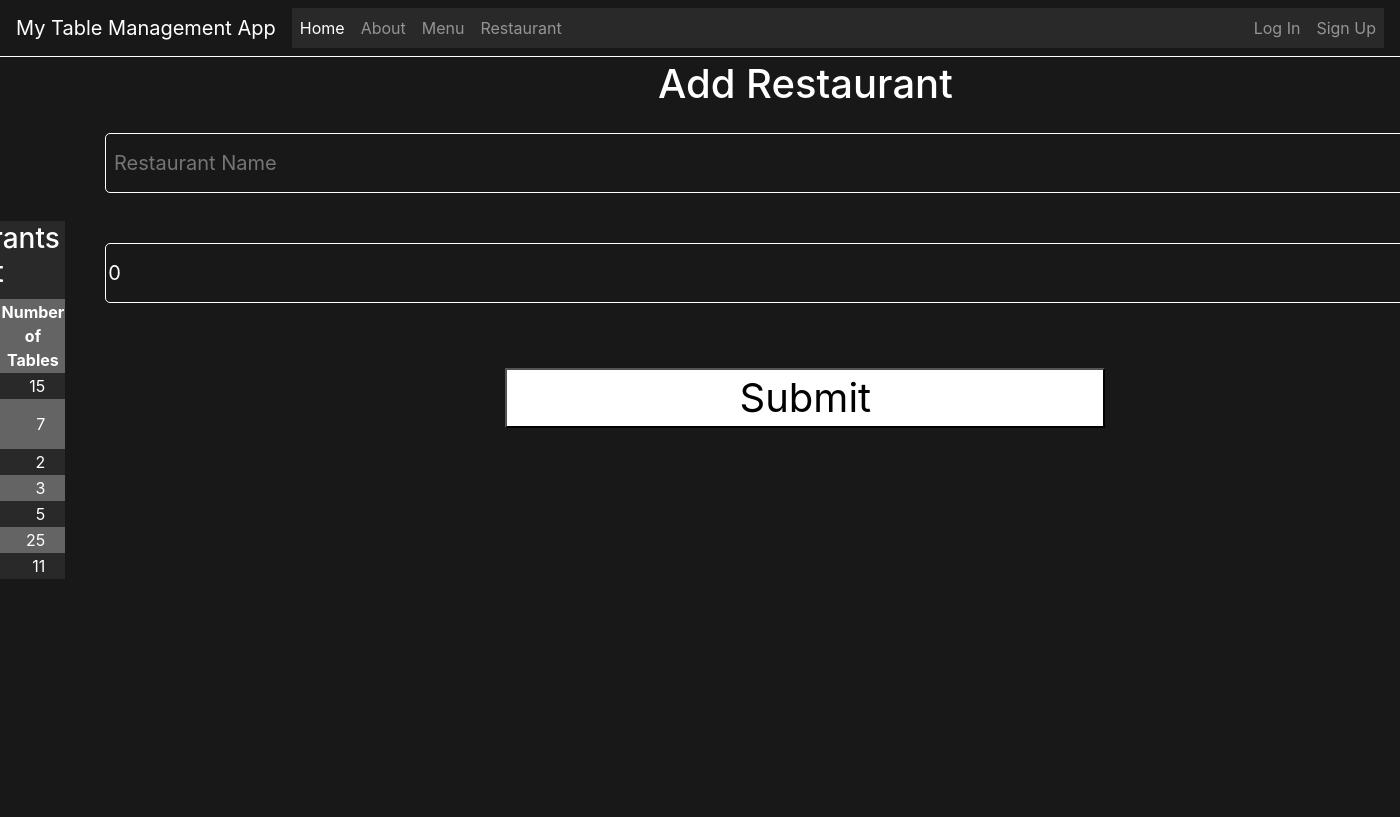
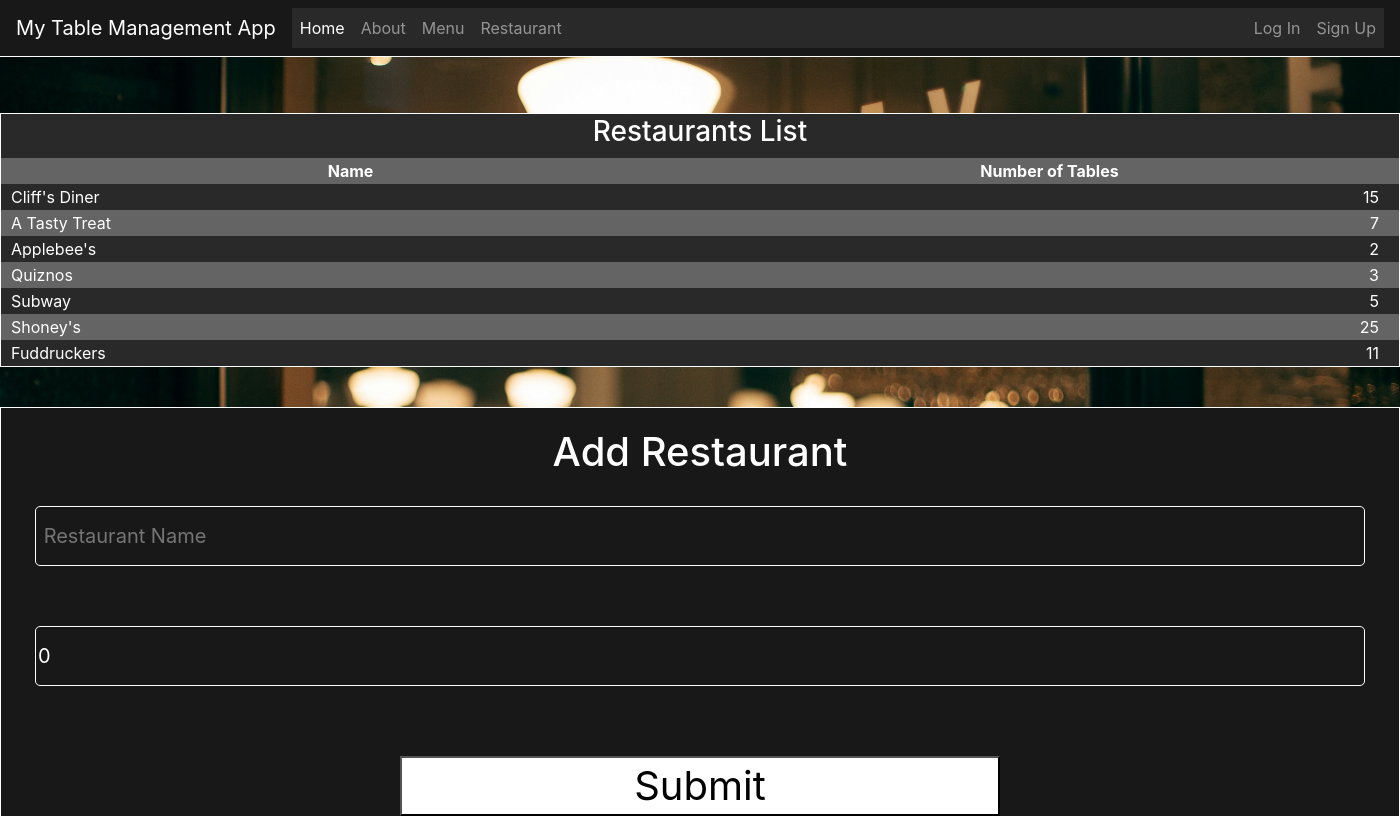
Before and after one commit to Zokibi/Group-6---Fall2024, a Django app: page /restaurant/ in a window 1400 px wide; the page is wider, and only the part inside the window is pictured. Before the commit the page ends 579 px from the top of that part, so only its background shows below. Run offline with Django 5.2, Linux system fonts and the light colour scheme; data comes from the database, SQL or seed files in the repository; both versions use the stored data as it was after the commit; some libraries are stand-ins or nearby versions.

Commit message:
Fixed scalability of menu and restaurant pages

```diff
--- a/Table Management Software/TableManagementSoftware/TMS/static/css/menu.css
+++ b/Table Management Software/TableManagementSoftware/TMS/static/css/menu.css
@@ -17,7 +17,54 @@
     border: solid white 1px;
 }
 
+.wrapper-alt{
+    background-color: rgb(24, 24, 24);
+    border: solid white 1px;
+    display: flex;
+    flex-direction: column;
+    align-items: center;
+  }
 
+  form {
+    height: 100%;
+    width: 100%;
+    display: flex;
+    flex-direction: column;
+    align-items: center;
+  }
+
+  h1 {
+    margin: 20px;
+    color: white;
+  }
+  .input-field {
+    margin: 10px;
+    height: 60px;
+    width: 600px;
+    display: inline-block;
+    margin-bottom: 50px;
+    color: white;
+    align-items: center;
+  }
+  .form-input {
+    height: 60px;
+    width: 600px;
+  }
+  button {
+    width: 600px;
+    height: 60px;
+    font-size: 40px;
+    background-color: white;
+    color: black;
+    margin-top: 20px;
+    display: flex;
+    justify-content: center;
+    align-items: center;
+  }
+  label {
+    font-size: 20px;
+    color: white;
+  }
 th{
     text-align: center;
 }
@@ -51,3 +98,26 @@
 table tr:nth-child(even){
     background-color: rgb(100, 100, 100);
 }
+
+@media (max-width: 1000px), (max-height: 1000px) {
+    body{
+        flex-direction: column;
+        justify-content: center;
+        align-items: center;
+    }
+    .wrapper-alt{
+        background-color: rgb(24, 24, 24);
+        border: solid white 1px;
+        display: flex;
+        flex-direction: column;
+        align-items: center;
+        width: 100vw;
+        height: 100%;
+      }
+      button, .form-input, .input-field {
+        width: 95vw;
+      }
+    .restaurant-display, .menu-display{
+        margin-top: 150px;
+    }
+}
--- a/Table Management Software/TableManagementSoftware/TMS/templates/base.html
+++ b/Table Management Software/TableManagementSoftware/TMS/templates/base.html
@@ -12,7 +12,6 @@
     {% block styles %}
     {% endblock styles %}
     <link rel="stylesheet" href="{% static 'css/navbar.css' %}">
-    <link rel="stylesheet" href="{% static 'css/sign_in.css' %}">
   </head>
   <body>
     <nav class="navbar navbar-expand-lg navbar-dark bg-dark">
--- a/Table Management Software/TableManagementSoftware/TMS/templates/menu.html
+++ b/Table Management Software/TableManagementSoftware/TMS/templates/menu.html
@@ -8,7 +8,7 @@
 {% endblock %}
 {% block content %}
 
-<div class="wrapper-menu">
+<div class="wrapper-menu wrapper-alt menu-display">
     <table>
         <th colspan="2"><h3>Menu Items</h3></th>
         {% for item in item %}
@@ -19,7 +19,7 @@
         {% endfor %}
     </table>
 </div>
-<div class="wrapper-menu">
+<div class="wrapper-menu wrapper-alt">
     <form method="POST" action="{% url 'menu' %}">
         {% csrf_token %}
         <h1>Add Menu Item</h1>
--- a/Table Management Software/TableManagementSoftware/TMS/templates/restaurant.html
+++ b/Table Management Software/TableManagementSoftware/TMS/templates/restaurant.html
@@ -8,15 +8,14 @@
 {% endblock title %}
 {% block content %}
 
-<div class="wrapper-restaurant wrapper">
+<div class="wrapper-restaurant wrapper-alt restaurant-display">
     <table>
-        <thead>
         <th colspan="2"><h3>Restaurants List</h3></th>
         <tr>
             <th class="column_headers">Name</th>
             <th class="column_headers">Number of Tables</th>
         </tr>
-        </thead>
+
     {% for restaurant in restaurants %}
     <tr>
         <td class="left-column">{{restaurant.name}}</td>
@@ -25,7 +24,7 @@
     {% endfor %}
     </table>
 </div>
-<div class="wrapper-restaurant wrapper">
+<div class="wrapper-restaurant wrapper-alt">
     <form method="POST" action="{% url 'restaurant' %}">
         {% csrf_token %}
         <h1>Add Restaurant</h1>
```
Also changed, not shown: Table Management Software/TableManagementSoftware/TMS/templates/tables.html (added), Table Management Software/TableManagementSoftware/db.sqlite3. Lines whose indentation alone changed are shown as unchanged.
